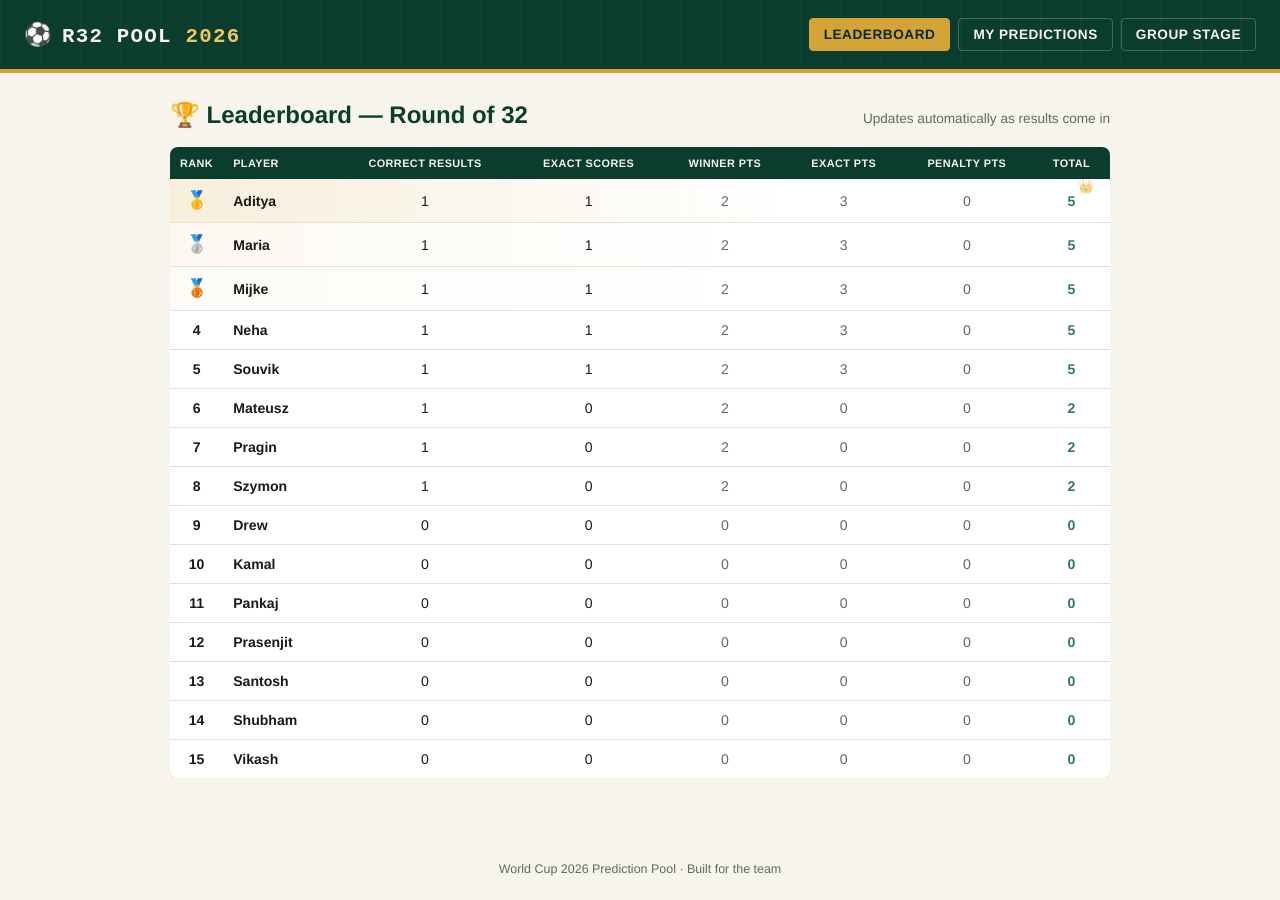
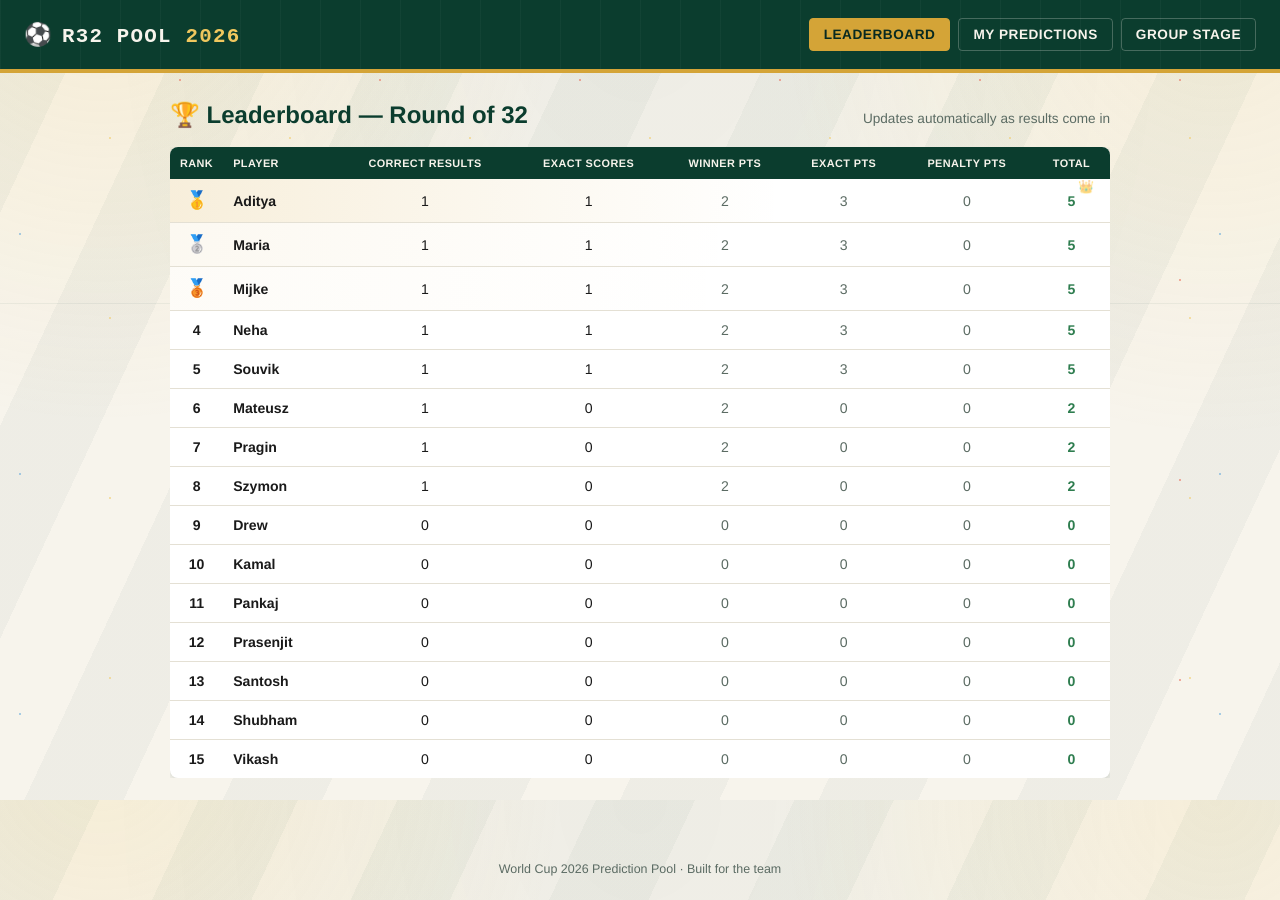
Before and after one commit to hknunknown/worldcup2026-pool, a Flask app: page /leaderboard in a window 1280 px wide. Run offline with Flask 3, Linux system fonts and the light colour scheme; data comes from the database, SQL or seed files in the repository.

Commit message:
Add files via upload

```diff
--- a/templates/base.html
+++ b/templates/base.html
@@ -30,9 +30,55 @@
   body {
     margin: 0;
     font-family: 'Helvetica Neue', Arial, sans-serif;
-    background: var(--chalk);
     color: var(--ink);
     min-height: 100vh;
+    background-color: var(--chalk);
+    background-image:
+      /* center circle, faint */
+      radial-gradient(circle at 50% 38%, transparent 0, transparent 130px, rgba(11,61,46,0.05) 132px, rgba(11,61,46,0.05) 136px, transparent 138px),
+      /* halfway line, faint */
+      linear-gradient(180deg, transparent 0, transparent calc(38% - 1px), rgba(11,61,46,0.06) calc(38% - 1px), rgba(11,61,46,0.06) 38%, transparent 38%),
+      /* mown-pitch stripes */
+      repeating-linear-gradient(115deg, rgba(11,61,46,0.035) 0px, rgba(11,61,46,0.035) 90px, transparent 90px, transparent 180px),
+      /* floodlight glow, top corners */
+      radial-gradient(circle at 8% -5%, rgba(240,199,94,0.16), transparent 32%),
+      radial-gradient(circle at 95% 0%, rgba(240,199,94,0.13), transparent 30%),
+      /* overall vignette for depth */
+      radial-gradient(ellipse at 50% 0%, rgba(11,61,46,0.04), transparent 60%);
+    background-attachment: fixed;
+    background-size: cover;
+    position: relative;
+  }
+
+  /* drifting confetti specks - decorative only, ignored by screen readers */
+  body::before {
+    content: "";
+    position: fixed;
+    inset: 0;
+    pointer-events: none;
+    z-index: 0;
+    opacity: 0.5;
+    background-image:
+      radial-gradient(circle, var(--gold-bright) 1.5px, transparent 1.5px),
+      radial-gradient(circle, var(--confetti-3) 1.5px, transparent 1.5px),
+      radial-gradient(circle, var(--confetti-2) 1.5px, transparent 1.5px);
+    background-size: 180px 180px, 240px 240px, 200px 200px;
+    background-position: 20px 30px, 140px 90px, 80px 160px;
+    animation: drift 60s linear infinite;
+  }
+
+  @keyframes drift {
+    from { background-position: 20px 30px, 140px 90px, 80px 160px; }
+    to   { background-position: 20px 1830px, 140px 2490px, 80px 2160px; }
+  }
+
+  @media (prefers-reduced-motion: reduce) {
+    body::before { animation: none; }
+  }
+
+  .topbar, main, footer {
+    position: relative;
+    z-index: 1;
   }
 
   /* ---- Top bar: scoreboard style ---- */
--- a/templates/leaderboard.html
+++ b/templates/leaderboard.html
@@ -33,7 +33,7 @@
     background: var(--card);
     border-radius: 8px;
     overflow: hidden;
-    box-shadow: 0 1px 3px rgba(0,0,0,0.08);
+    box-shadow: 0 4px 16px rgba(11,61,46,0.12), 0 1px 3px rgba(0,0,0,0.06);
   }
 
   table.board thead th {
--- a/templates/predict.html
+++ b/templates/predict.html
@@ -46,6 +46,7 @@
     background: var(--card);
     border-radius: 8px;
     border: 1px solid var(--line);
+    box-shadow: 0 2px 8px rgba(11,61,46,0.06);
     padding: 14px 16px;
     margin-bottom: 10px;
     display: flex;
```
